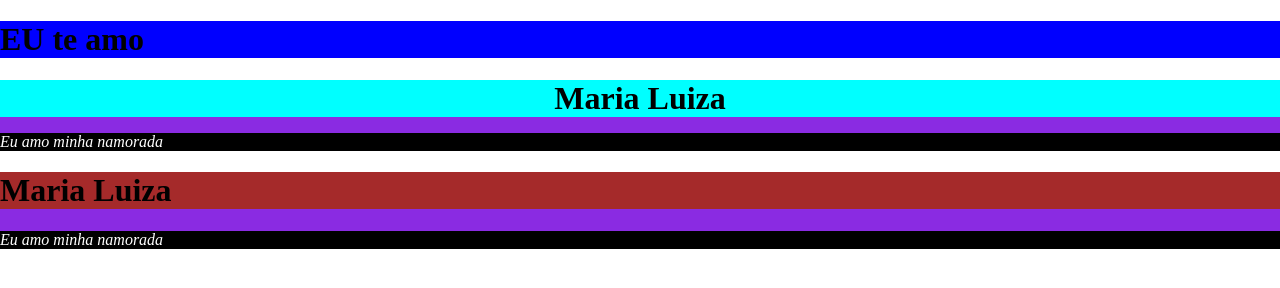
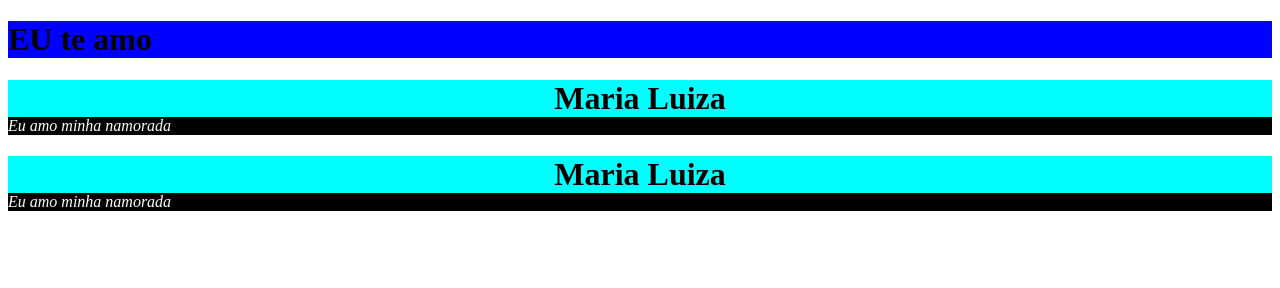
Before and after one commit to PedroJoseCamara/Aprendizado_.CSS, a plain HTML site: page index.html in a window 1280 px wide. Drawn offline with Linux system fonts and the light colour scheme.

Commit message:
Aprendizado_.CSS

```diff
--- a/index.html
+++ b/index.html
@@ -20,7 +20,7 @@
                 </p>
             </div>
             <div class="container">
-                <h1 id="titulos"> Maria Luiza</h1> <!-- A forma correta de especificar a linha ou a palvra que é usada na página é atravé do "id" onde definimos apenas um elemento diferente do "class" que é mais de um /// outra informação é que no arquivo .css o "id" tem sua identificação como "#" e não "." igul a identificação do class -->
+                <h1 class="titulos"> Maria Luiza</h1> <!-- A forma correta de especificar a linha ou a palvra que é usada na página é atravé do "id" onde definimos apenas um elemento diferente do "class" que é mais de um /// outra informação é que no arquivo .css o "id" tem sua identificação como "#" e não "." igul a identificação do class -->
                 <p class="parágrafos">
                     Eu amo minha namorada
                 </p>
--- a/style.css
+++ b/style.css
@@ -1,15 +1,11 @@
 body{
-    margin: 0px;
+    margin: 50  px;
 }
 
 .titulos {
     background-color: aqua; /*a tag "background-color" é usada para mudar a cord da "parte de trás" dos itens digitados ou anexados*/
     text-align: center; /*a tag "text-align" é usada para que voce consiga posicionar o texto em algum local da pagina */
     margin-bottom: 0px; /*A tag "margin" é utilizada para nivelar a margem das seções presentes na página*/
-}
-
-#titulos{
-    background-color: brown;
 }
 
 .container {
@@ -20,4 +16,5 @@ body{
     background-color: black;
     color: white; /*a tag "color" é usado para mudar a cor do item digitado ou anexado em si*/
     font-style: italic; /*A tag "font-style" ela retorna algumas opções onde voce pode alterar a fonte do que foi escrito*/
-}
+    margin-top: 0px;
+    }
```
